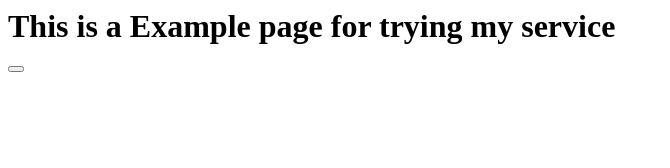
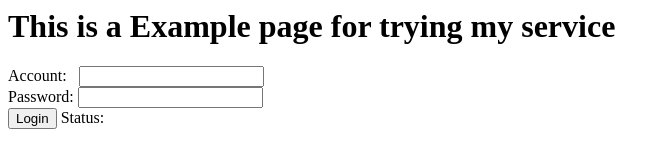
Before and after one commit to sherlockwu/OL_Authentication, a plain HTML site: page sdk/index.html in a window 1280 px wide. Shown: the whole page, without its empty margins (0-670 px from the left). Drawn offline with nearby package versions, Linux system fonts and the light colour scheme.

Commit message:
write more on example html

```diff
--- a/sdk/index.html
+++ b/sdk/index.html
@@ -1,10 +1,22 @@
 <html>
 <head>
+    <script src="https://ajax.googleapis.com/ajax/libs/jquery/2.2.0/jquery.min.js"></script>
     <script src="sdk.js"></script>
+    <script src="main.js"></script>
 </head>
 
 <body>
     <h1>This is a Example page for trying my service</h1>
-    <button></button>
+    <!--Account -->
+    Account: &nbsp <input id="account"> </input>
+    <br/>
+    <!--Passwd-->
+    Password: <input id="passwd"> </input>
+    <br/>
+    <!--Login-->
+    <button id="submit" onclick="login()"> Login </button>
+    <!--Login Status-->
+    Status: <span id="login_status"></span>
+
 </body>
 </html>
--- /dev/null
+++ b/sdk/main.js
@@ -0,0 +1,18 @@
+var account;
+var passwd;
+
+function login(){
+    <!--create the data-->
+
+    JSON_Account = "{";
+
+    account = $("#account")[0];
+    passwd = $("#passwd")[0];
+
+    JSON_Account += " \"account :\" " + account + "\"passwd : \"" + passwd + "}";
+    <!--JSON Style-->
+
+
+    <!--send out the data-->
+
+}
```
